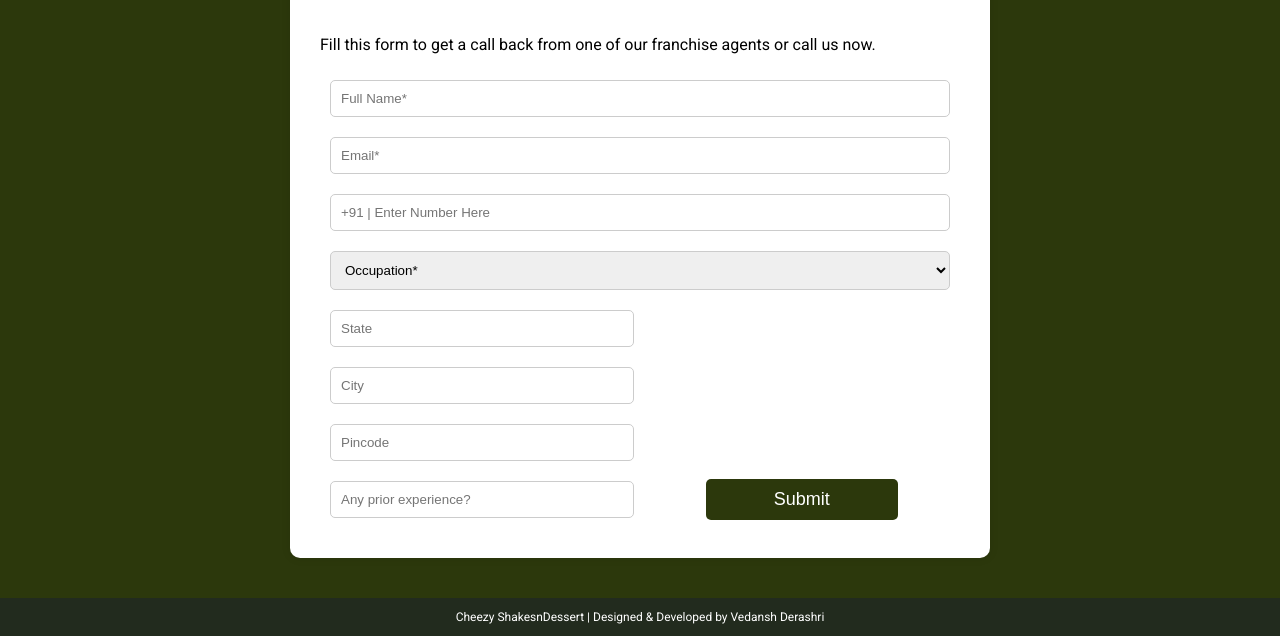
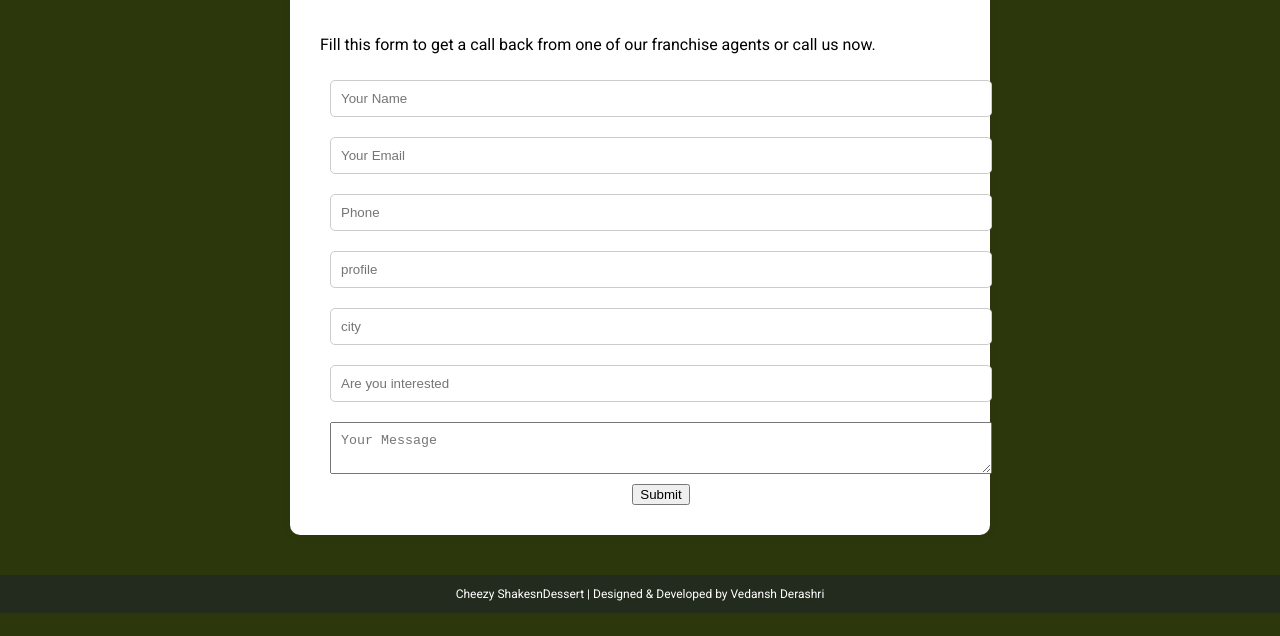
Before and after one commit to 0Websites/Cheezy, a plain HTML site: page Franchise.html in a window 1280 px wide. Shown: the part 381-1017 px from the top of the page. After the commit the page ends 994 px from the top, so only its background shows below. Drawn offline with nearby package versions, Linux system fonts and the light colour scheme; a web font is replaced by a local one.

Commit message:
Update Franchise.html

```diff
--- a/Franchise.html
+++ b/Franchise.html
@@ -1,19 +1,33 @@
 <!DOCTYPE html>
 <html lang="en">
-<head>
-    <meta charset="UTF-8">
-    <meta name="viewport" content="width=device-width, initial-scale=1.0">
-    <title>Document</title>
-    <link rel="stylesheet" href="style.css">
+    <head>
+        <meta charset="UTF-8">
+        <meta name="viewport" content="width=device-width, initial-scale=1.0">
+        <title>Document</title>
+        <link rel="stylesheet" href="style.css">
+        <script src="https://cdn.jsdelivr.net/npm/@emailjs/browser@3/dist/email.min.js"></script>
 </head>
 <style>
     body{
         background: #2c380c;
     }
+    #myForm{
+        display: flex;
+        align-items: center;
+        justify-content: center;
+        flex-direction: column;
+        width: 100%;
+    }
+    input,textarea{
+        width: 100%;
+        padding: 10px;
+        margin: 10px;
+    }
 </style>
 <body>
     <div class="logo">
-        <img width="100px" src="Images/logo.jpg" alt="">   <img id="hambar" src="Images/ham.png" alt="">
+        <img width="100px" src="Images/logo.jpg" alt="">
+        <img id="hambar" src="Images/ham.png" alt="">
     </div>
     <div class="navbar-hide" data-aos="fade-down" id="hide">
         <a href="index.html">Home</a>
@@ -36,27 +50,50 @@
     <div class="container">
         <p id="title">Become a Cheezy ShakesnDessert Owner Today</p>
         <p>Fill this form to get a call back from one of our franchise agents or call us now.</p>
-        <form id="franchiseForm">
-            <input type="text" name="name" placeholder="Full Name*" class="full-width" required>
-            <input type="email" name="email" placeholder="Email*" class="full-width" required>
-            <input type="text" name="phone" placeholder="+91 | Enter Number Here" class="full-width" required>
-            <select name="occupation">
-                <option value="">Occupation*</option>
-                <option value="Business">Business</option>
-                <option value="Self-Employed">Self-Employed</option>
-                <option value="Other">Other</option>
-            </select>
-            <input type="text" name="state" placeholder="State">
-            <input type="text" name="city" placeholder="City">
-            <input type="text" name="pincode" placeholder="Pincode">
-            <input type="text" name="experience" placeholder="Any prior experience?">
-            <button type="submit" class="submit-btn">Submit</button>
+        <form id="myForm">
+            <input type="text" id="name" name="name" placeholder="Your Name" required>
+            <input type="email" id="email" name="email" placeholder="Your Email" required>
+            <input type="number" id="phone" name="phone" placeholder="Phone" required>
+            <input type="text" id="profile" name="profile" placeholder="profile" required>
+            <input type="text" id="city" name="city" placeholder="city" required>
+            <input type="interest" id="interest" name="interest" placeholder="Are you interested" required>
+            <textarea id="message" name="message" placeholder="Your Message"></textarea>
+            <button type="submit">Submit</button>
         </form>
+
     </div>
     <section id="section-prop" class="footer">
         <p>Cheezy ShakesnDessert | Designed & Developed by Vedansh Derashri</p>
     </section>
 </body>
-<script src="script.js">
+
+<script>
+    (function(){
+        emailjs.init("onaYLTxGw8_PH2yd2");  // Replace with your EmailJS Public Key
+    })();
+
+    document.getElementById("myForm").addEventListener("submit", function(event) {
+        event.preventDefault();
+
+        emailjs.send("service_q1513fk", "template_d1omcjf", {
+            name: document.getElementById("name").value,
+            email: document.getElementById("email").value,
+            phone: document.getElementById("phone").value,
+            city: document.getElementById("city").value,
+            interest: document.getElementById("interest").value,
+            profile: document.getElementById("profile").value,
+            message: document.getElementById("message").value
+        })
+
+        .then(response => {
+            alert("Email sent successfully!");
+            console.log("Success:", response);
+        })
+        .catch(error => {
+            alert("Failed to send email.");
+            console.log("Error:", error);
+        });
+    });
 </script>
+<script src="script.js"></script>
 </html>
```
